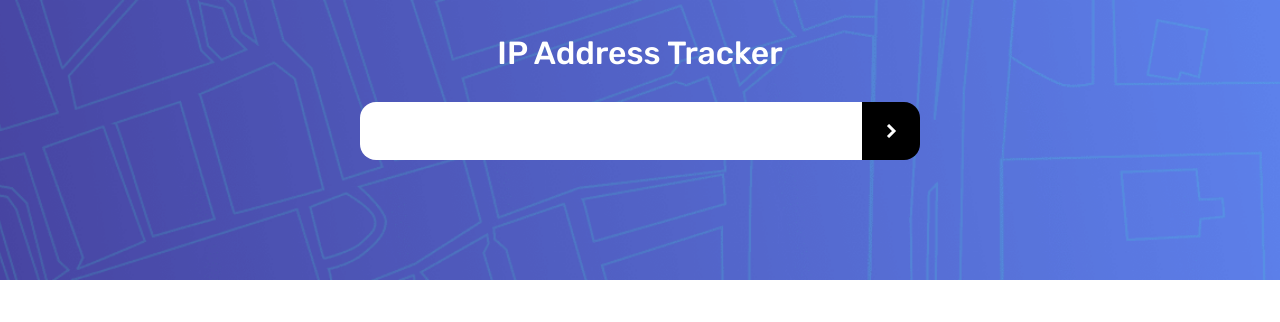
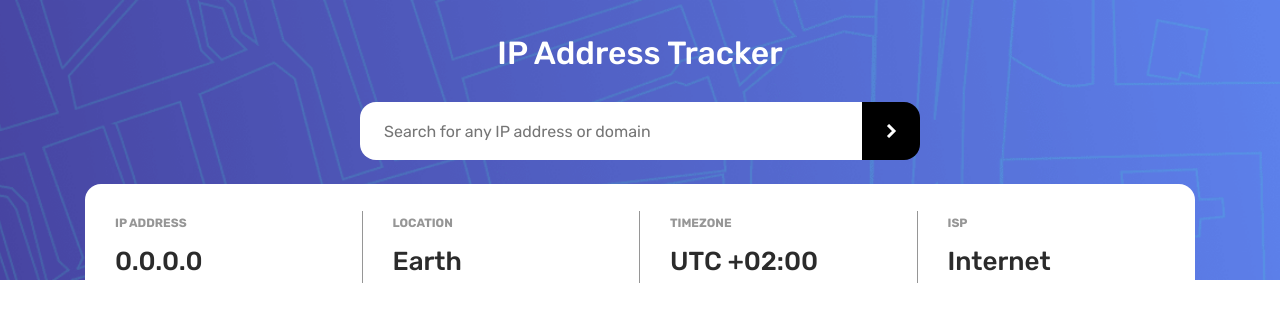
Before and after one commit to Senatrius/ip-geolocation-tracker, a React (Vite) app: page / in a window 1280 px wide. Shown: the top 322 px of the page. Built offline with nearby package versions, Linux system fonts and the light colour scheme.

Commit message:
add details component

```diff
--- a/src/App.jsx
+++ b/src/App.jsx
@@ -1,4 +1,5 @@
 import styled from "styled-components"
+import { Details } from "./components/Details"
 import { Search } from "./components/Search"
 import { TextSizes } from "./globalStyles"
 
@@ -55,6 +56,7 @@ const App = () => {
     <UI>
       <Title>IP Address Tracker</Title>
       <Search />
+      <Details />
     </UI>
     <MapWrapper>
 
--- /dev/null
+++ b/src/components/Details.jsx
@@ -0,0 +1,95 @@
+import {useState} from 'react';
+import styled from "styled-components";
+import { Colors, TextSizes } from '../globalStyles';
+
+const DetailsWrapper = styled.div`
+  display: flex;
+  flex-direction: column;
+  width: 100%;
+  padding: 1.5rem;
+  margin-top: 1.5rem;
+  border-radius: 1rem;
+  background: white;
+
+  @media screen and (min-width: 767px) {
+    flex-direction: row;
+    padding: unset;
+  }
+`
+
+const Title = styled.p`
+  font-size: ${TextSizes.x_small};
+  font-weight: 700;
+  letter-spacing: 10%;
+  text-transform: uppercase;
+  color: ${Colors.lightGray};
+  margin-bottom: 0.625rem;
+
+  @media screen and (min-width: 767px) {
+    margin-bottom: 1rem;
+    font-size: ${TextSizes.small};
+  }
+`
+
+const Value = styled.p`
+  font-size: ${TextSizes.medium};
+  font-weight: 500;
+  color: ${Colors.darkGray};
+
+  @media screen and (min-width: 767px) {
+    font-size: ${TextSizes.large};
+  }
+`
+
+const ValueWrapper = styled.div`
+  position: relative;
+  width: 100%;
+  text-align: center;
+
+  &:not(:last-of-type) {
+    margin-bottom: 1.625rem;
+  }
+
+  @media screen and (min-width: 767px) {
+    padding: 2rem 1.875rem;
+    text-align: left;
+
+    &:not(:last-of-type) {
+      margin-bottom: unset;
+
+      &::after {
+        content: "";
+        position: absolute;
+        top: 50%;
+        transform: translateY(-50%);
+        right: 0;
+        width: 1px;
+        height: 4.5rem;
+        background: ${Colors.lightGray};
+      }
+    }
+  }
+`
+
+export const Details = () => {
+  const [state, setState] = useState({ip: "test", location: "test", address: "test", isp: "test"})
+
+  return <DetailsWrapper>
+    <ValueWrapper>
+      <Title>Ip address</Title>
+      <Value>0.0.0.0</Value>
+    </ValueWrapper>
+    <ValueWrapper>
+      <Title>Location</Title>
+      <Value>Earth</Value>
+    </ValueWrapper>
+    <ValueWrapper>
+      <Title>Timezone</Title>
+      <Value>UTC +02:00</Value>
+    </ValueWrapper>
+    <ValueWrapper>
+      <Title>Isp</Title>
+      <Value>Internet</Value>
+    </ValueWrapper>
+  </DetailsWrapper>
+}
--- a/src/components/Search.jsx
+++ b/src/components/Search.jsx
@@ -38,7 +38,7 @@ const SearchButton = styled.button`
 
 export const Search = () => {
   return <SearchWrapper>
-    <SearchInput />
+    <SearchInput placeholder="Search for any IP address or domain" />
     <SearchButton />
   </SearchWrapper>
 }
```
